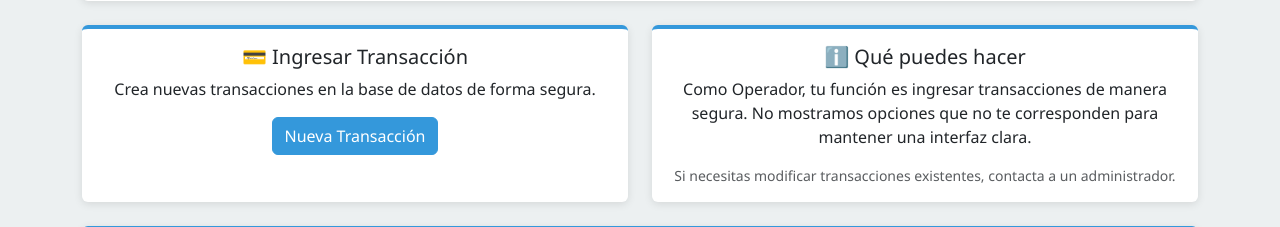
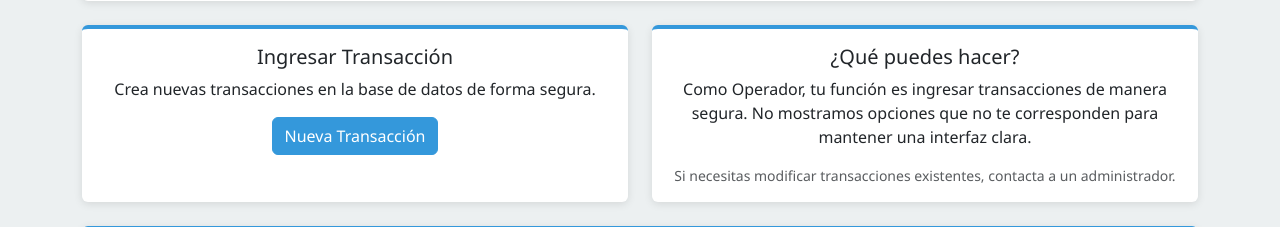
Before and after one commit to rainerdsaenz1-cpu/PROYECTO-PROGRMACION, a Flask app: template clase_flask-master/templates/dashboard.html in a window 1280 px wide. Shown: the part 231-458 px from the top of the page. Run offline with Flask 3, Linux system fonts and the light colour scheme; the template is opened without the code that fills it, so the values that code supplies are empty.

Commit message:
Update dashboard.html

```diff
--- a/clase_flask-master/templates/dashboard.html
+++ b/clase_flask-master/templates/dashboard.html
@@ -34,7 +34,7 @@
     <div class="col-md-6 mb-4">
       <div class="card h-100">
         <div class="card-body text-center">
-          <h5 class="card-title">👥 Gestionar Usuarios</h5>
+          <h5 class="card-title">Gestionar Usuarios</h5>
           <p class="card-text">Administra usuarios, roles y permisos del sistema.</p>
           <a href="/usuarios" class="btn btn-primary">
             Gestionar Usuarios
@@ -93,7 +93,7 @@
     <div class="col-md-6 mb-4">
       <div class="card h-100">
         <div class="card-body text-center">
-          <h5 class="card-title">💳 Ingresar Transacción</h5>
+          <h5 class="card-title">Ingresar Transacción</h5>
           <p class="card-text">Crea nuevas transacciones en la base de datos de forma segura.</p>
           <a href="/operador" class="btn btn-primary">
             Nueva Transacción
@@ -105,7 +105,7 @@
     <div class="col-md-6 mb-4">
       <div class="card h-100">
         <div class="card-body text-center">
-          <h5 class="card-title">ℹ️ Qué puedes hacer</h5>
+          <h5 class="card-title">¿Qué puedes hacer?</h5>
           <p class="card-text">
             Como Operador, tu función es ingresar transacciones de manera segura.
             No mostramos opciones que no te corresponden para mantener una interfaz clara.
```
